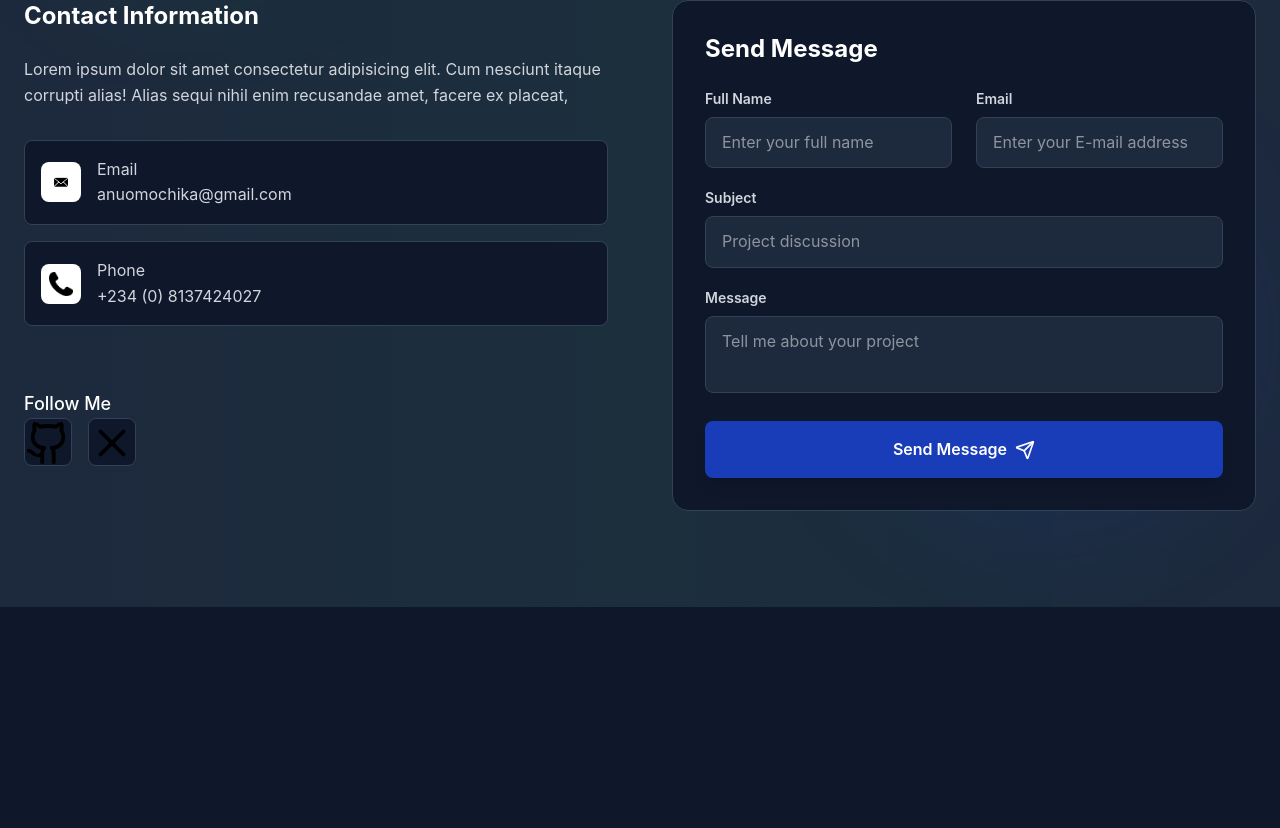
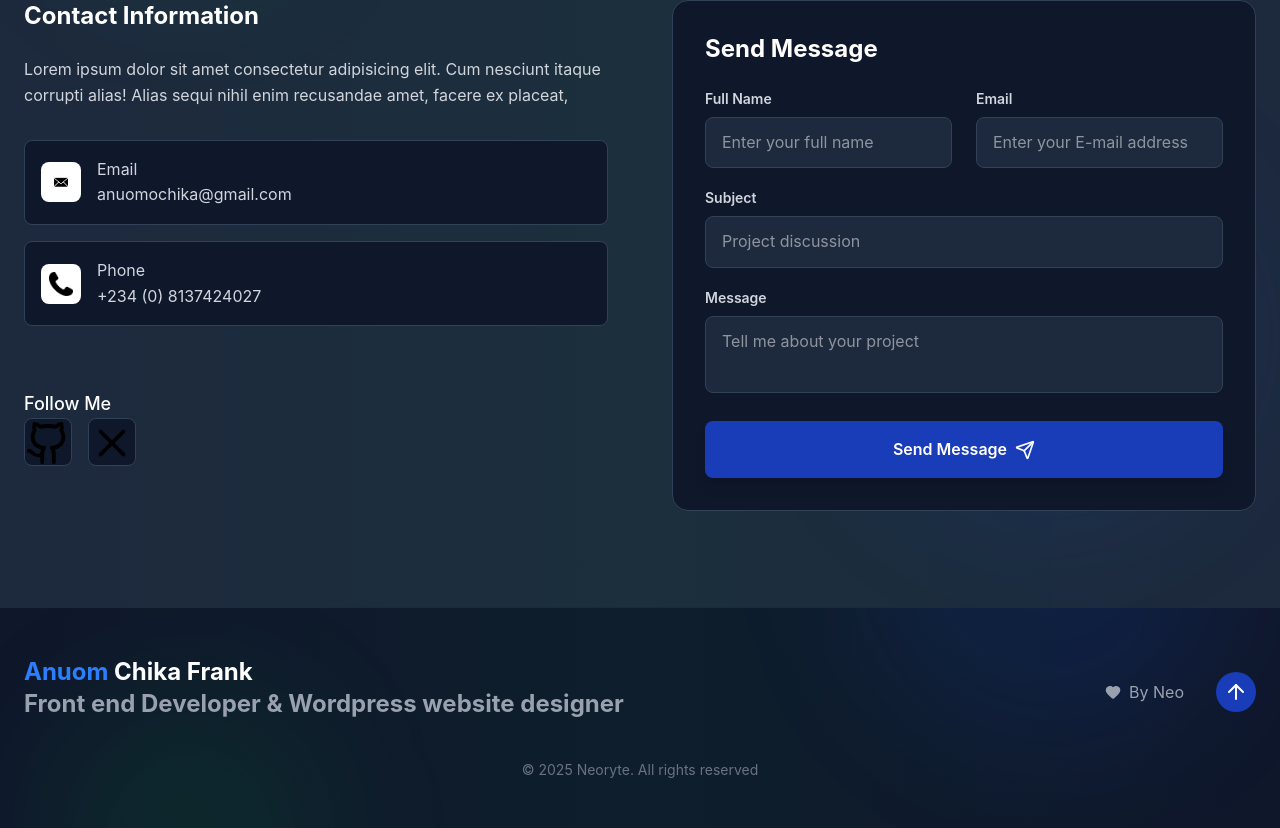
Before and after one commit to FrankAnuom/Neo, a React (Vite) app: page / in a window 1280 px wide. Shown: the part 4261-5089 px from the top of the page. Before the commit the page ends 4868 px from the top, so only its background shows below. Built offline with nearby package versions, Linux system fonts and the light colour scheme.

Commit message:
project completed

```diff
--- a/src/App.jsx
+++ b/src/App.jsx
@@ -5,6 +5,7 @@ import About from "./components/About";
 import Skills from "./components/Skills";
 import Projects from "./components/Projects";
 import Contact from "./components/Contact";
+import Footer from "./components/Footer";
 
 function App() {
   return (
@@ -15,6 +16,7 @@ function App() {
       <Skills/>
       <Projects/>
       <Contact/>
+      <Footer/>
     </div>
   );
 }
--- a/src/components/Footer.jsx
+++ b/src/components/Footer.jsx
@@ -0,0 +1,60 @@
+import { ArrowUp, Heart } from "lucide-react";
+import React from "react";
+
+function Footer() {
+    const scrollToTop =()=>{
+        window.scrollTo({
+            top: 0,
+            behavior: "smooth",
+        })
+
+    }
+  return (
+    <div className="bg-slate-900 text-white py-12 border-t border-slate-800 relative overflow-hidden">
+      <div className="absolute inset-0">
+        <div className="absolute top-20 left-10 w-72 h-72 bg-green-600/10 rounded-full blur-3xl"></div>
+        <div className="absolute bottom-20 right-10 w-96 h-96 bg-blue-600/10 rounded-full blur-3xl"></div>
+        <div
+          className="absolute top-1/2 left-1/2 transform  -translate-x-1/2 -translate-y-1/2
+       w-full h-full h-full bg-gradient-to-r from-transparent via-green-600/5 to-transparent"
+        ></div>
+      </div>
+
+      <div className="container mx-auto px-6 relative z-10">
+        <div className="flex flex-col md:flex-row md:text-start text-center justify-between items-center">
+          <div className="mb-6 md:mb-0">
+            <div className="text-2xl font-bold mb-2 group cursor-pointer">
+              <span className="text-blue-500 transition-all duration-300">
+                Anuom
+              </span>
+              <span className="text-white transition-all duration-300">
+                {" "}
+                Chika
+              </span>
+              <span className="text-white transition-all duration-300"> Frank
+              </span>
+              <p className="text-gray-400 transition-all duration-300">
+                Front end Developer & Wordpress website designer
+              </p>
+            </div>
+          </div>
+          <div className="flex items-center gap-8">
+            <div className="flex items-center gap-2 text-gray-400">
+              <Heart className="w-4 h-4 fill-current" />
+              <span>By Neo</span>
+            </div>
+            <button onClick={scrollToTop} className="w-10 h-10 rounded-full bg-blue-800 transition-all duration-300 justify-center flex items-center hover:bg-blue-500">
+              <ArrowUp />
+            </button>
+          </div>
+        </div>
+        <div className="mt-8 text-gray-500 text-sm text-center">
+        © {new Date().getFullYear()} Neoryte. All rights reserved
+
+        </div>
+      </div>
+    </div>
+  );
+}
+
+export default Footer;
```
